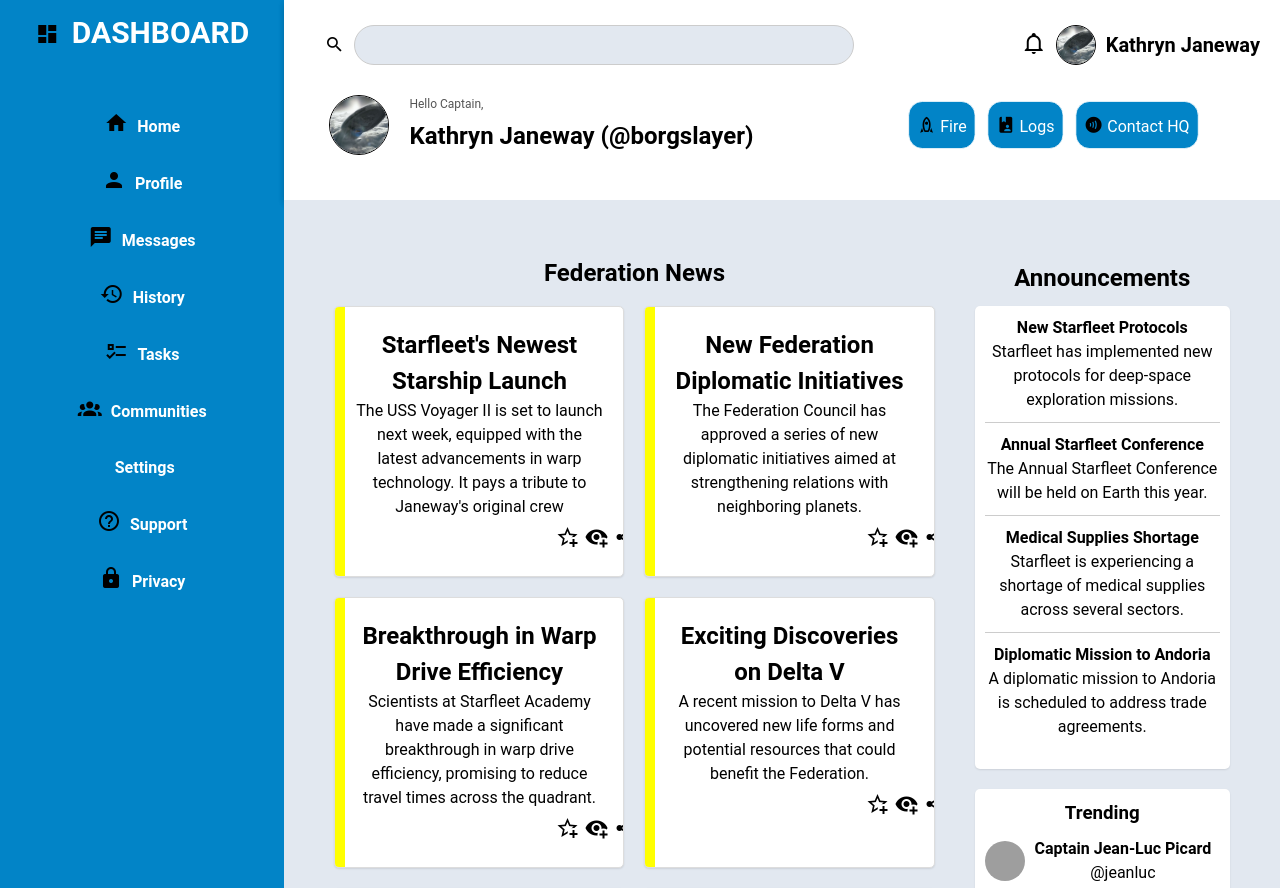
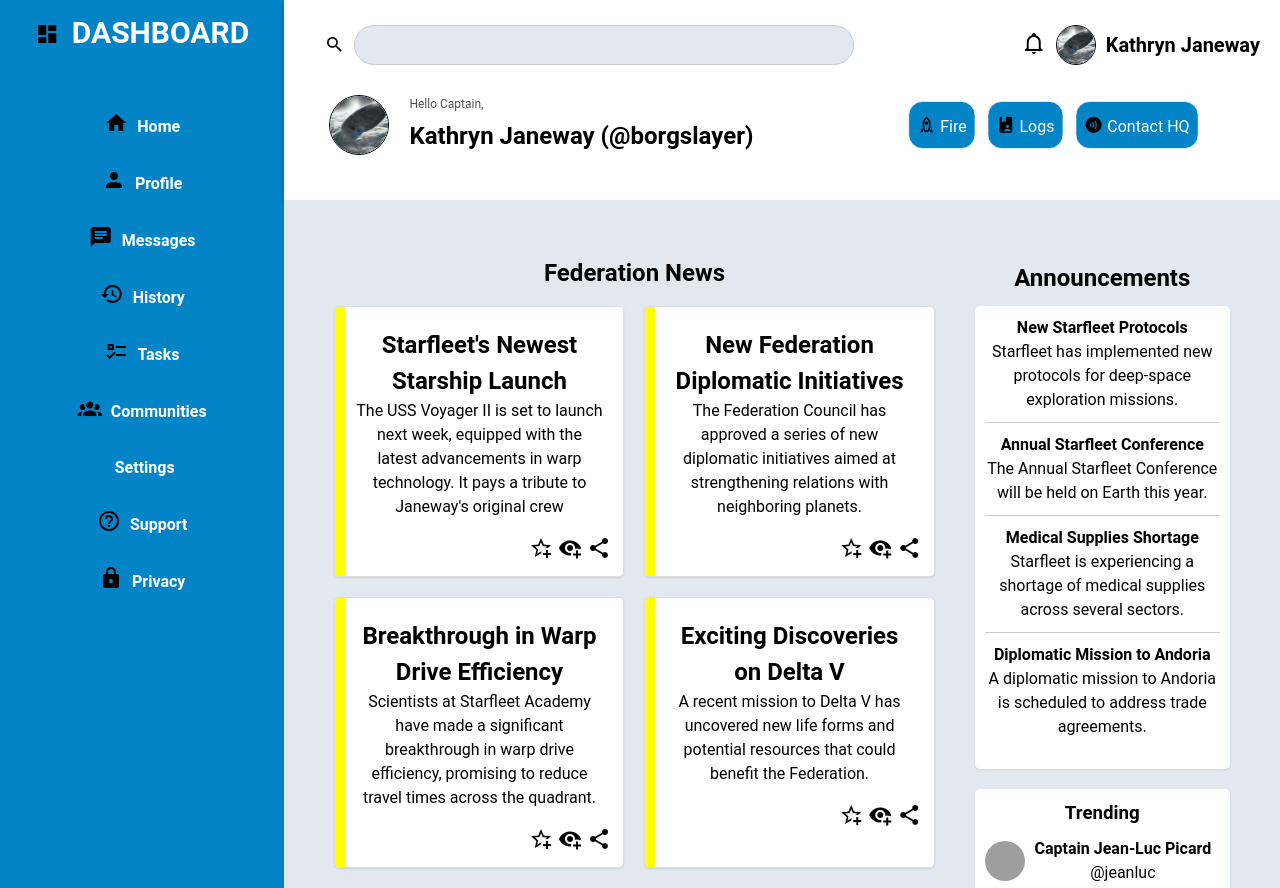
Before and after one commit to AVulcanMan/aDash, a plain HTML site: page index.html in a window 1280 px wide. Shown: the top 888 px of the page. Drawn offline with Linux system fonts and the light colour scheme; grey boxes are pictures that could not be loaded; some icons are missing.

Commit message:
little more responsive

```diff
--- a/style.css
+++ b/style.css
@@ -277,7 +277,8 @@ form {
 
 .svg-container {
     position: absolute; /* Absolute positioning */ /* Distance from the bottom */
-    left: 200px; /* Distance from the right */
+    top:5%;
+    left: 70%; /* Distance from the right */
     display: flex; /* Flexbox for horizontal alignment */
     gap: 5px; /* Space between SVGs */
 }
```
